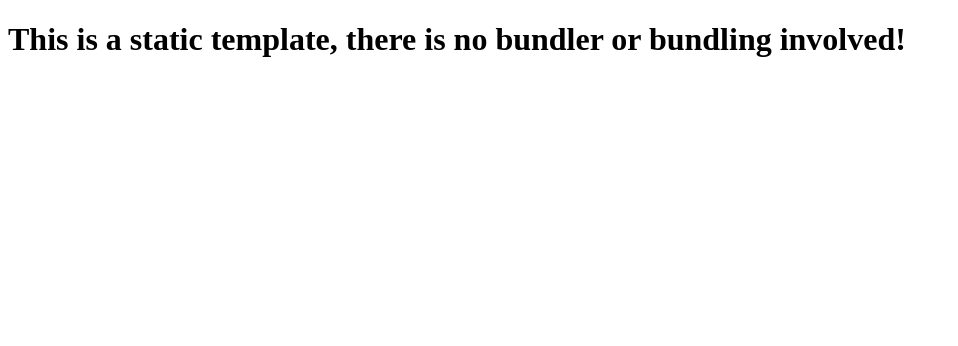
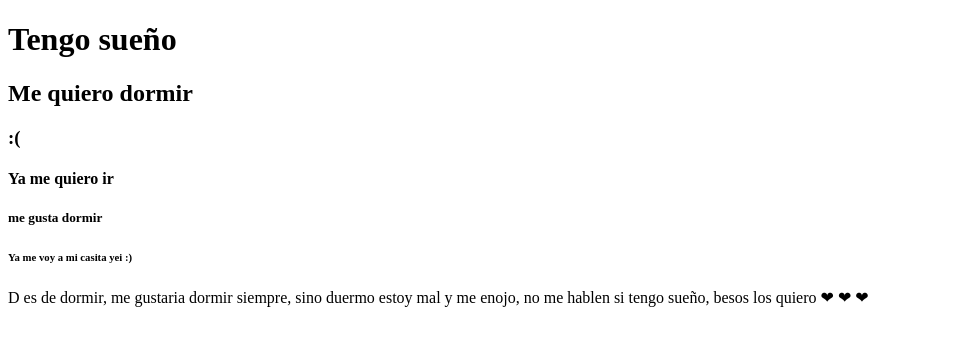
Before and after one commit to Saloalzate/html-salome-alzate, a website: page index.html in a window 1280 px wide. Shown: the whole page, without its empty margins (0-958 px from the left). Drawn offline with Linux system fonts and the light colour scheme.

Commit message:
tengo sueño primera clase

```diff
--- a/index.html
+++ b/index.html
@@ -1,12 +1,38 @@
 <!DOCTYPE html>
 <html lang="en">
   <head>
-    <meta charset="UTF-8">
-    <meta name="viewport" content="width=device-width, initial-scale=1.0">
-    <meta http-equiv="X-UA-Compatible" content="ie=edge">
+    <meta charset="UTF-8" />
+    <meta name="viewport" content="width=device-width, initial-scale=1.0" />
+    <meta http-equiv="X-UA-Compatible" content="ie=edge" />
     <title>Static Template</title>
   </head>
   <body>
-    <h1>This is a static template, there is no bundler or bundling involved!</h1>
+    <h1>
+      Tengo sueño
+    </h1>
+
+    <h2>
+      Me quiero dormir
+    </h2>
+
+    <h3>
+      :(
+    </h3>
+
+    <h4>
+      Ya me quiero ir
+    </h4>
+
+    <h5>
+      me gusta dormir
+    </h5>
+
+    <h6>
+      Ya me voy a mi casita yei :)
+    </h6>
+    <p>
+      D es de dormir, me gustaria dormir siempre, sino duermo estoy mal y me
+      enojo, no me hablen si tengo sueño, besos los quiero ❤ ❤ ❤
+    </p>
   </body>
 </html>
```
